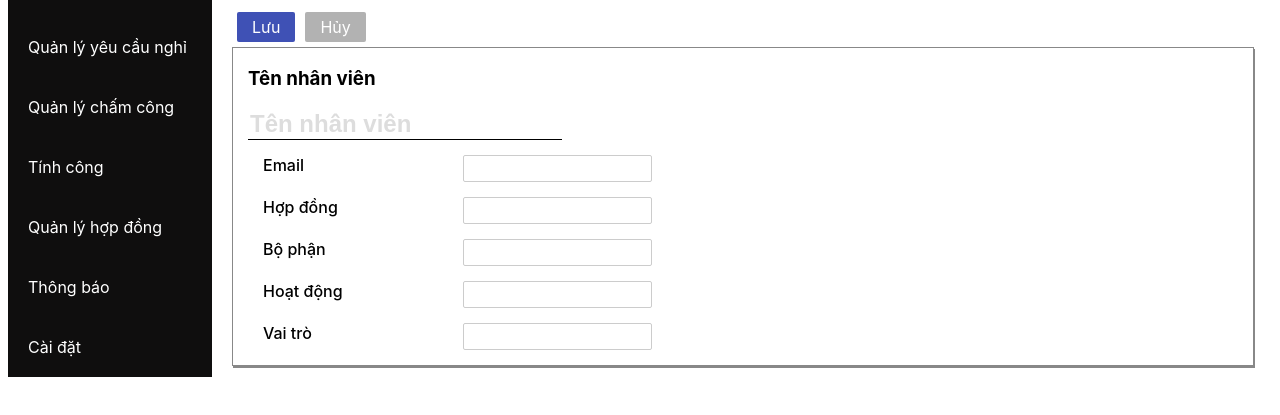
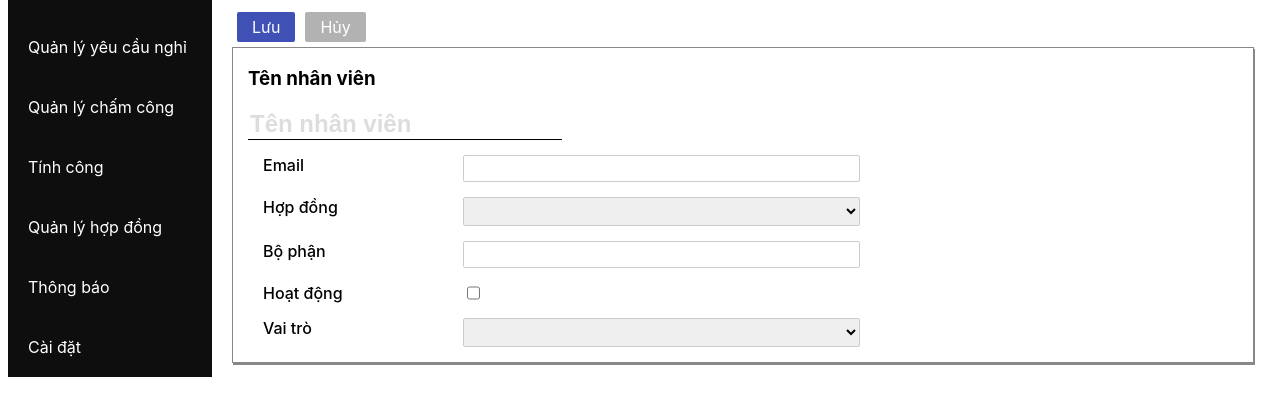
Before and after one commit to revotechUET/osam-hr, a React app: page /staffs in a window 1280 px wide. Both pictures are taken after a click on the button "Tạo mới". Shown: the part 111-526 px from the top of the page. Built offline with nearby package versions, Linux system fonts and the light colour scheme.

Commit message:
another push

```diff
--- a/src/components/App.less
+++ b/src/components/App.less
@@ -27,5 +27,9 @@ body {
       border-radius: 2px;
       box-shadow: none;
       border: 1px solid #ccc;
+      flex: 1;
+  }
+  .checkbox {
+    flex: unset;
   }
 }
--- a/src/components/BorderedContainer/index.js
+++ b/src/components/BorderedContainer/index.js
@@ -10,7 +10,7 @@ export default class BorderedContainer extends React.Component {
     render() {
         return (
             <div className = "BorderedContainer">
-                <div style={{margin: "15px"}}>
+                <div style={{margin: "15px", width: "60%"}}>
                 {this.props.children}
                 </div>
             </div>
--- a/src/container/StaffNew/index.js
+++ b/src/container/StaffNew/index.js
@@ -29,7 +29,7 @@ class StaffNewPage extends React.Component {
           </div>
           <div className="input-field">
             <div className = "label">Hợp đồng</div>
-            <input className = "input" type = "select"/>
+            <select className = "input"/>
           </div>
           <div className="input-field">
             <div className = "label">Bộ phận</div>
@@ -37,11 +37,11 @@ class StaffNewPage extends React.Component {
           </div>
           <div className="input-field">
             <div className = "label">Hoạt động</div>
-            <input className = "input"/>
+            <input className = "input checkbox" type="checkbox"/>
           </div>
           <div className="input-field">
             <div className = "label">Vai trò</div>
-            <input className = "input"/>
+            <select className = "input"/>
           </div>
         </BorderedContainer>
       </div>
```
